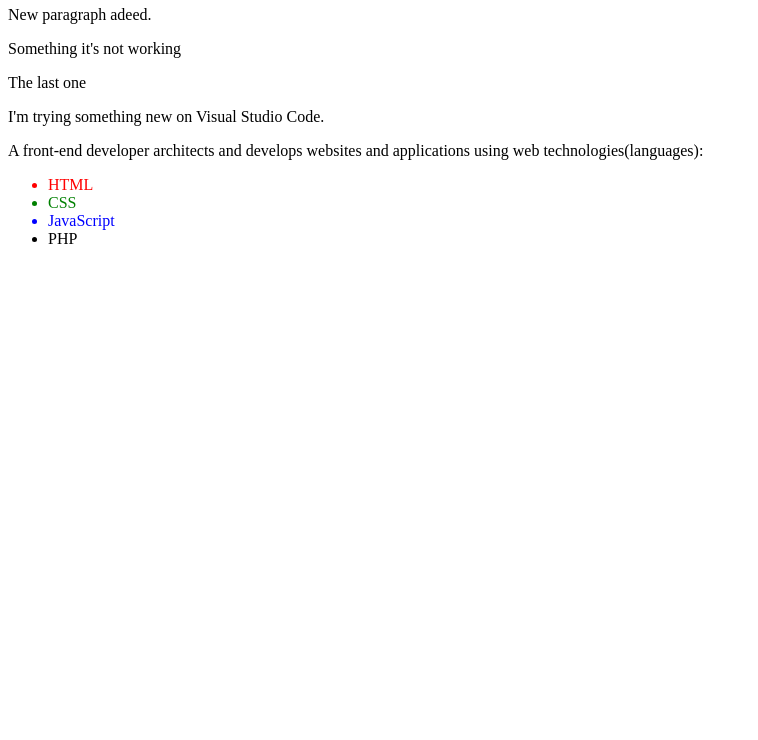
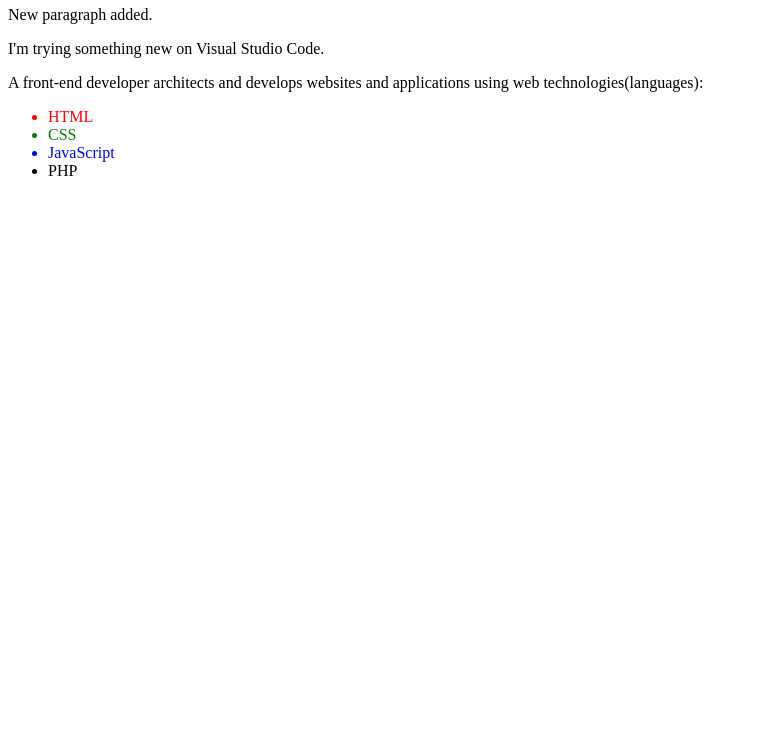
Before and after one commit to AndreeaDragh/front-end-development, a plain HTML site: page index.html in a window 1280 px wide. Shown: the part 60-800 px from the top of the page, without its empty margins (0-758 px from the left). Drawn offline with Linux system fonts and the light colour scheme.

Commit message:
The last one

```diff
--- a/index.html
+++ b/index.html
@@ -1,7 +1,5 @@
 <h1> Introduction to Front-End Development</h1>
-<p>New paragraph adeed.</p>
-<p>Something it's not working</p>
-<p>The last one</p>
+<p>New paragraph added.</p>
 <p>I'm trying something new on Visual Studio Code.</p>
 <p>A front-end developer architects and develops websites and applications using web technologies(languages):</p>
 <ul>
```
